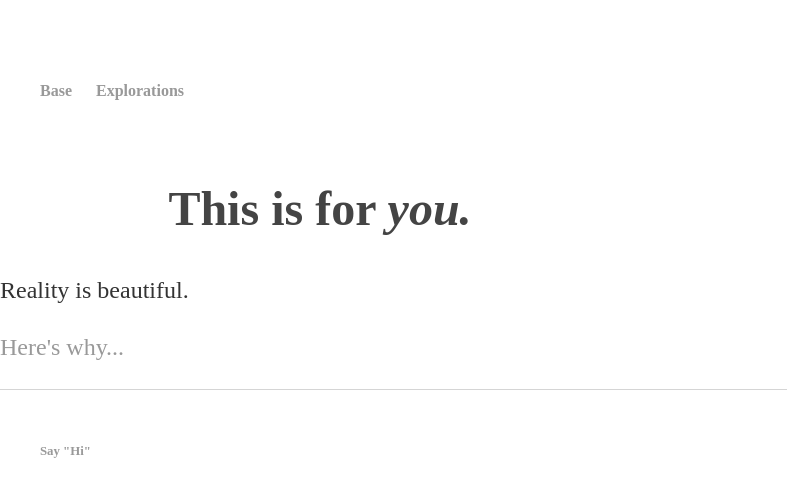
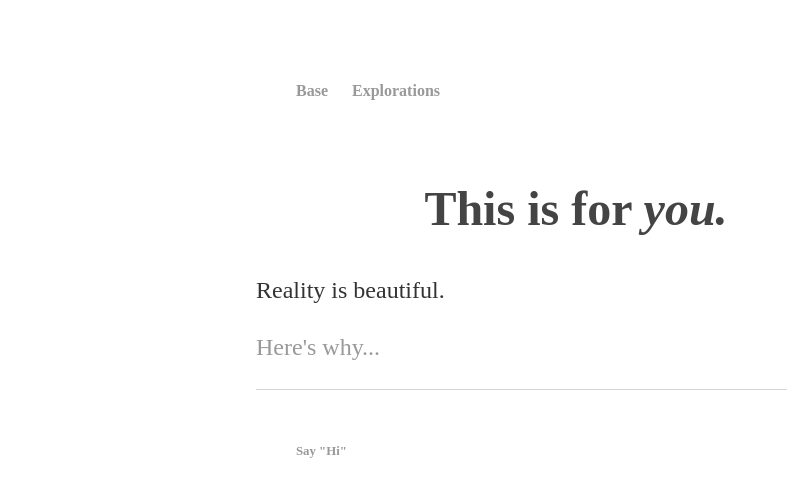
Before and after one commit to ray-dorai/ray-dorai.github.io, a Jekyll site: the page built from index.html, in a window 1280 px wide. Shown: the top 497 px of the page, without its empty margins (0-787 px from the left). Built offline with Jekyll 4.4.1, drawn with Linux system fonts in a browser that asks for light colours.

Commit message:
Update main.css

```diff
--- a/css/main.css
+++ b/css/main.css
@@ -2,7 +2,7 @@
 body {
     margin: 40px auto;
     font-family: 'Fjord One', serif;
-    max-width: 60% content-box;
+    max-width: 60%;
     line-height: 1.4;
     color: #444;
 }
```
